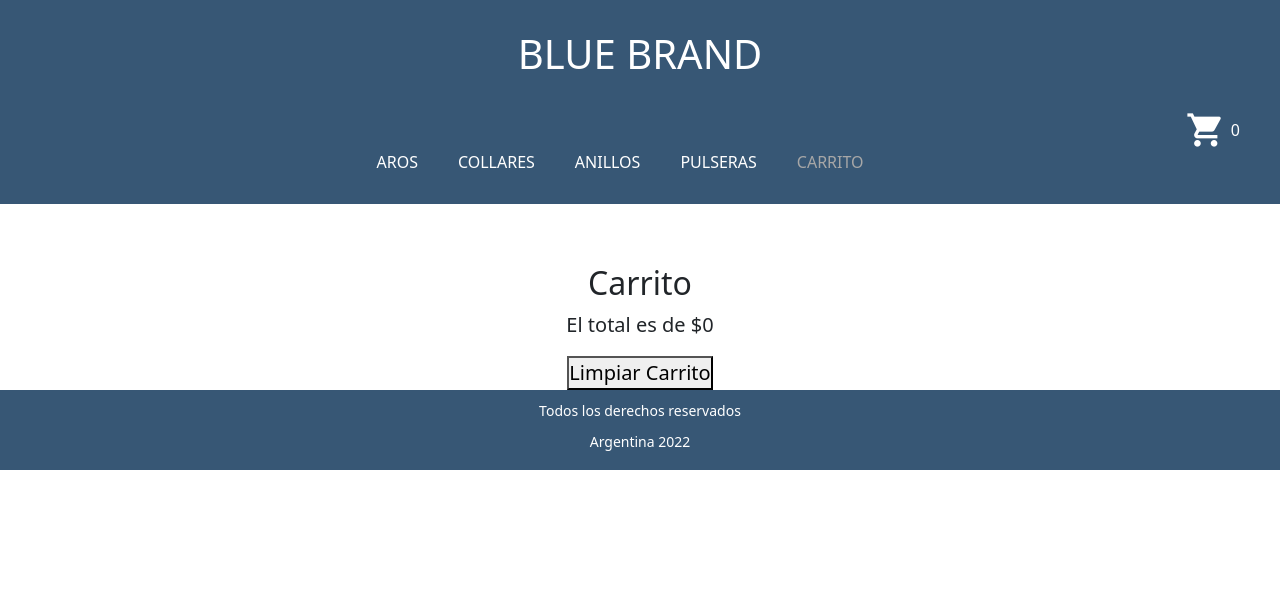
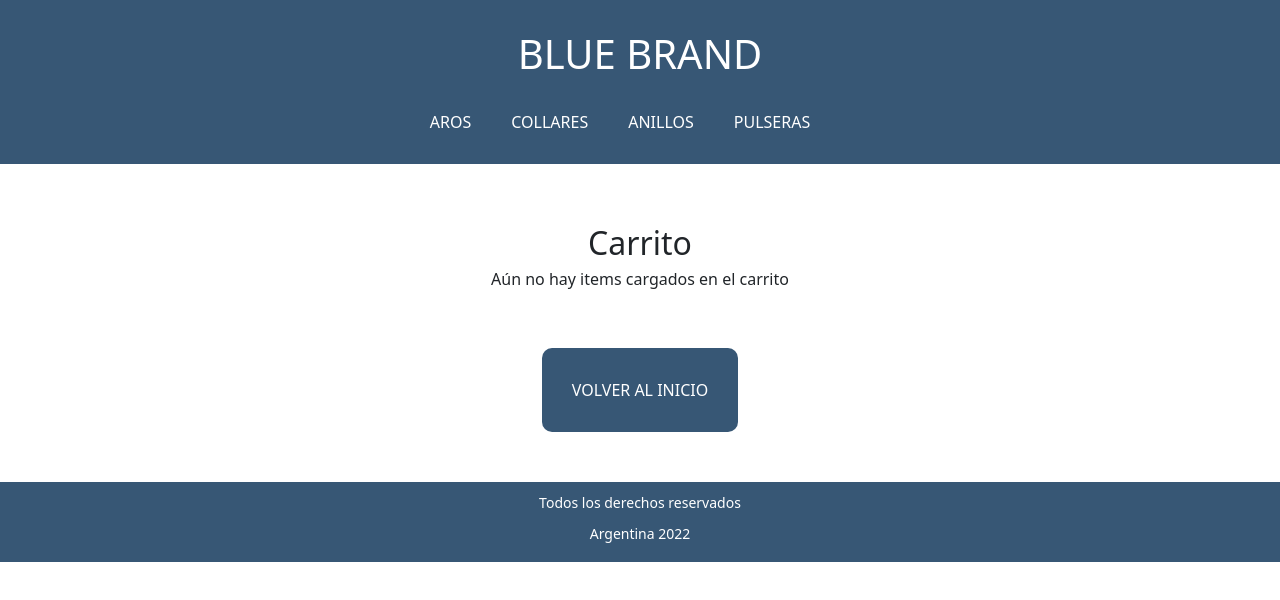
Before and after one commit to Lucia-Marti/proyecto_Marti, a React (Create React App) app: page /Cart in a window 1280 px wide. Shown: the top 600 px of the page. Built offline with nearby package versions, Linux system fonts and the light colour scheme.

Commit message:
Entrega clase 11

```diff
--- a/package.json
+++ b/package.json
@@ -7,6 +7,7 @@
     "@testing-library/react": "^12.1.2",
     "@testing-library/user-event": "^13.5.0",
     "bootstrap": "^5.1.3",
+    "firebase": "^9.6.9",
     "react": "^17.0.2",
     "react-bootstrap": "^2.1.2",
     "react-dom": "^17.0.2",
--- a/src/App.js
+++ b/src/App.js
@@ -2,7 +2,7 @@ import NavBar from "./components/NavBar"
 import Footer from "./components/Footer"
 import Main from "./components/Main"
 import {BrowserRouter} from "react-router-dom"
-import CartContext from "./components/CartContext"
+import CartContext from "./context/CartContext"
 
 const App = () =>  {
     return (
--- a/src/components/Carrito.js
+++ b/src/components/Carrito.js
@@ -1,15 +1,23 @@
 import { useContext } from "react"
-import {contexto} from "./CartContext.js"
+import { Link } from "react-router-dom"
+import {contexto} from "../context/CartContext.js"
 
 const Carrito = () => {
 
   const {carrito,removeItem,clear,calcularTotal} = useContext(contexto)
 
-
+  if (carrito.length === 0) {
+    return (
+      <div className="sin_items">
+        <h2>Carrito</h2>
+        <h6>Aún no hay items cargados en el carrito</h6>
+        <Link className="volverInicio_carrito" to="/">Volver al inicio</Link>
+      </div>
+    )
+  } else{
     return (
       <div>
         <h2>Carrito</h2>
-
         {carrito.map(i => (
             <div className="item_carrito" key={i.id}>
               <img src={i.image} />
@@ -28,10 +36,9 @@ const Carrito = () => {
 
         <button onClick={clear} > Limpiar Carrito</button>
 
-
       </div>
-
     )
+  }
 }
 
 export default Carrito
--- a/src/components/CartWidget.js
+++ b/src/components/CartWidget.js
@@ -1,20 +1,20 @@
 import { useContext } from 'react';
-import { contexto } from './CartContext.js';
+import { contexto } from '../context/CartContext';
 
 
 const CartWidget = () => {
 
   const {cantidad} = useContext(contexto)
 
-  return (
+  if (cantidad != 0) {
+    return (
       <div id="cart">
         <span className="material-icons"> shopping_cart </span>
         {cantidad}
       </div>
-
-  )
+    )} else {
+       return (null)
+    }
 }
 
-// (cantidad = 0) ? "no muestro carrito" : "muestro carrito"
-
 export default CartWidget
--- a/src/components/ItemCount.js
+++ b/src/components/ItemCount.js
@@ -1,5 +1,6 @@
 import { useState } from 'react';
 import { ButtonGroup, Button} from 'react-bootstrap';
+import { Link } from 'react-router-dom';
 
 const ItemCount = ({initial,stock, onAdd}) => {
 
@@ -14,7 +15,7 @@ const ItemCount = ({initial,stock, onAdd}) => {
     }
 
     const restar = () => {
-        if ((count <= stock) && ( count > 1) ) {
+        if ((count <= stock) && ( count > 0) ) {
             setCount(count - 1)
         }else {
             alert("Debe seleccionar al menos una unidad");
@@ -22,7 +23,6 @@ const ItemCount = ({initial,stock, onAdd}) => {
     }
 
     const agregar = () =>{
-        //setCount(count)
         onAdd(count)
     }
 
@@ -35,8 +35,7 @@ const ItemCount = ({initial,stock, onAdd}) => {
                 <Button variant="secondary" onClick={sumar}>+</Button>
             </ButtonGroup>
 
-            <Button id='agregar' variant="secondary" onClick={agregar}>Agregar al carrito</Button>
-
+            <Button id='agregar' variant="secondary" onClick={count > 0 ? agregar : agregar.disabled}>Agregar al carrito</Button>
         </div>
     )
 
--- a/src/components/ItemDetail.js
+++ b/src/components/ItemDetail.js
@@ -1,26 +1,20 @@
 import Rate from 'rc-rate';
 import 'rc-rate/assets/index.css';
-import { useState, useContext } from 'react';
+import {useState, useContext } from 'react';
 import ItemCount from "./ItemCount.js"
 import {Link } from "react-router-dom"
 
-import { contexto } from './CartContext.js';
+import { contexto } from '../context/CartContext.js';
 
 const ItemDetail = ({item}) => {
 
+  const [cantidad, setCantidad] = useState(0);
+
   const {addItem} = useContext(contexto)
-
-  //const [stock, setStock] = useState(item.stock)
 
   const onAdd = (cant) => {
     addItem(item,cant)
-    /*
-    if(cantidad > stock){
-      alert("No hay disponible ese stock")
-    }else {
-      setCant(cant+cantidad)
-      setStock(stock-cantidad)
-    }*/
+    setCantidad(cant)
   }
 
   return (
@@ -37,9 +31,9 @@ const ItemDetail = ({item}) => {
           <h2> ${item.price} </h2>
           <p>Stock disponible: {item.stock} </p>
 
-          <ItemCount onAdd={onAdd} stock={item.stock} initial={1}  />
+          <ItemCount onAdd={onAdd} stock={item.stock} initial={0}  />
 
-          <Link className='detail_finalizar' to="/Cart">Finalizar compra</Link>
+          {cantidad > 0 ? <Link className='detail_finalizar' variant="secondary" to='/cart'>Ver carrito</Link> : null}
 
         </div>
       </div>
--- a/src/components/NavBar.js
+++ b/src/components/NavBar.js
@@ -2,7 +2,7 @@ import CartWidget from "./CartWidget"
 import {NavLink, Link } from "react-router-dom"
 
 import { useContext } from "react"
-import { contexto} from "./CartContext.js"
+import {contexto} from "../context/CartContext.js"
 
 const NavBar = () => {
 
@@ -15,14 +15,16 @@ const NavBar = () => {
         <h1>Blue Brand</h1>
       </Link>
 
-      <CartWidget/>
+      <Link to="/Cart">
+        <CartWidget/>
+      </Link>
+
 
       <nav>
           <NavLink to="/categoria/aros"> Aros</NavLink>
           <NavLink to="/categoria/collar"> Collares</NavLink>
           <NavLink to="/categoria/anillo"> Anillos</NavLink>
           <NavLink to="/categoria/pulsera"> Pulseras</NavLink>
-          <NavLink to="/Cart"> Carrito</NavLink>
       </nav>
 
     </header>
--- a/src/style.css
+++ b/src/style.css
@@ -164,15 +164,14 @@ main{
 }
 
 .detail_finalizar{
-    font-size: 14px;
+    font-size: 16px;
     background-color:rgb(55, 87, 117);
     color: white;
     padding: 20px;
     border-radius: 5px;
-    display: flex;
     width: 100%;
     justify-content: center;
-    margin:10px;
+    margin:10px 0px;
 }
 .detail_finalizar:hover{
     color:rgb(55, 87, 117);
@@ -206,6 +205,20 @@ main{
 }
 
 /*Carrito*/
+.sin_items{
+    display: flex;
+    flex-direction: column;
+    justify-content: center;
+    align-items: center;
+}
+.volverInicio_carrito{
+    margin: 50px;
+    background-color: rgb(55, 87, 117);
+    font-size: 16px;
+    padding: 30px;
+    border-radius: 10px;
+}
+
 .item_carrito{
     display: flex;
     border: 1px solid black;
```
Also changed, not shown: src/firebase.js (added, +19 -0 lines), src/components/ItemListContainer.js (line endings or trailing spaces), src/context/CartContext.js (renamed from src/components/CartContext.js), 1 other file (tests, documents, lock files or other folders). Lines whose indentation alone changed are shown as unchanged.
